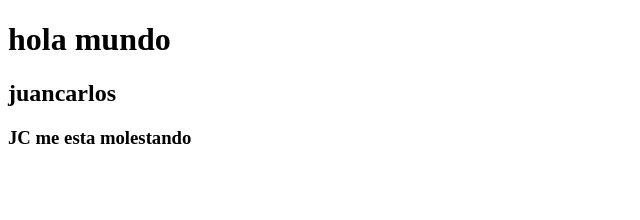
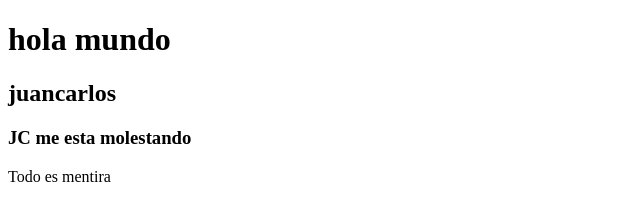
Before and after one commit to JuancarlosArriola00/practica, a plain HTML site: page index.html in a window 1280 px wide. Shown: the whole page, without its empty margins (0-640 px from the left). Drawn offline with Linux system fonts and the light colour scheme.

Commit message:
comentario adicional

```diff
--- a/index.html
+++ b/index.html
@@ -13,6 +13,9 @@
     <h1>hola mundo</h1>
     <h2>juancarlos</h2>
     <h3>JC me esta molestando</h3>
+    <p>
+        Todo es mentira
+    </p>
 </body>
 
 </html>
```
